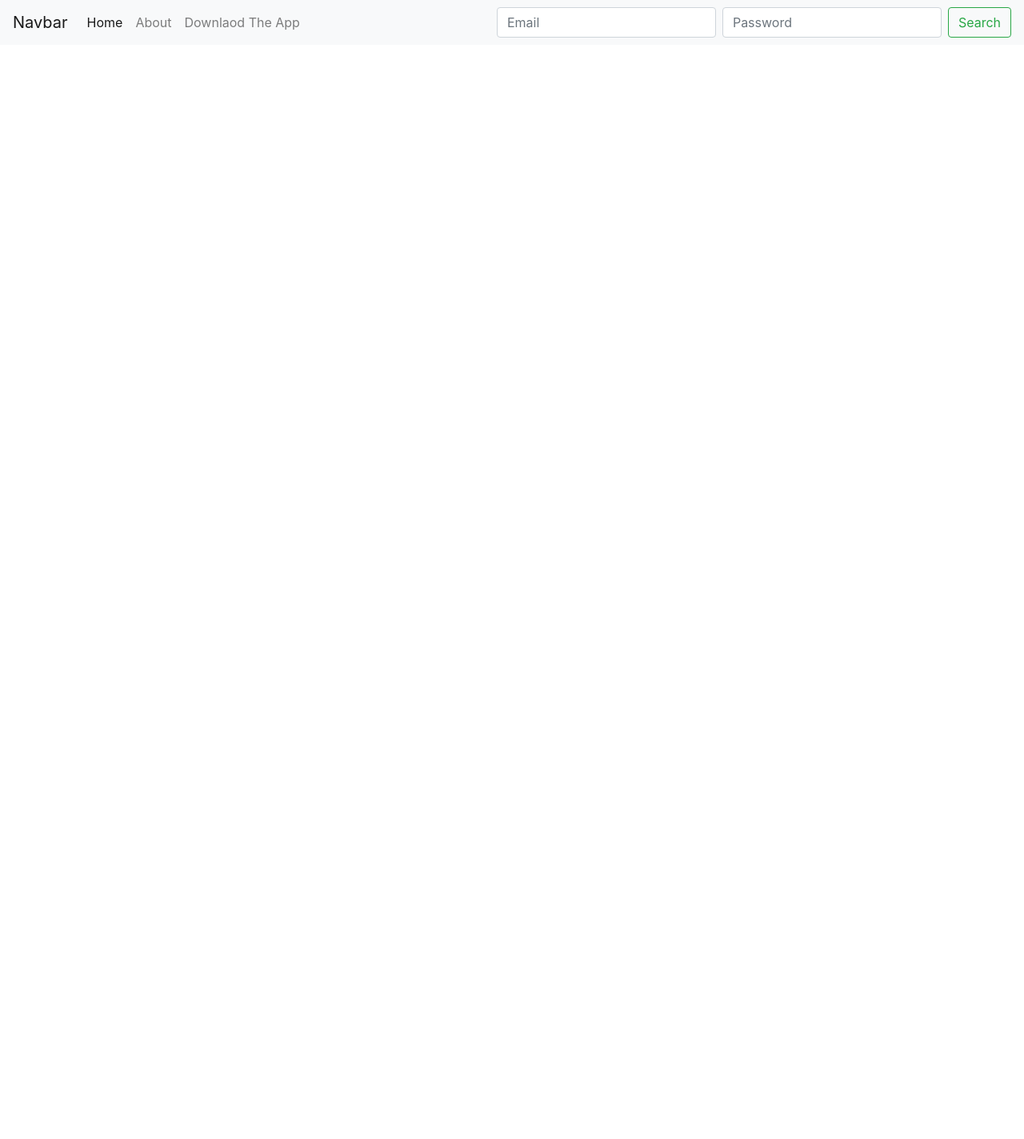
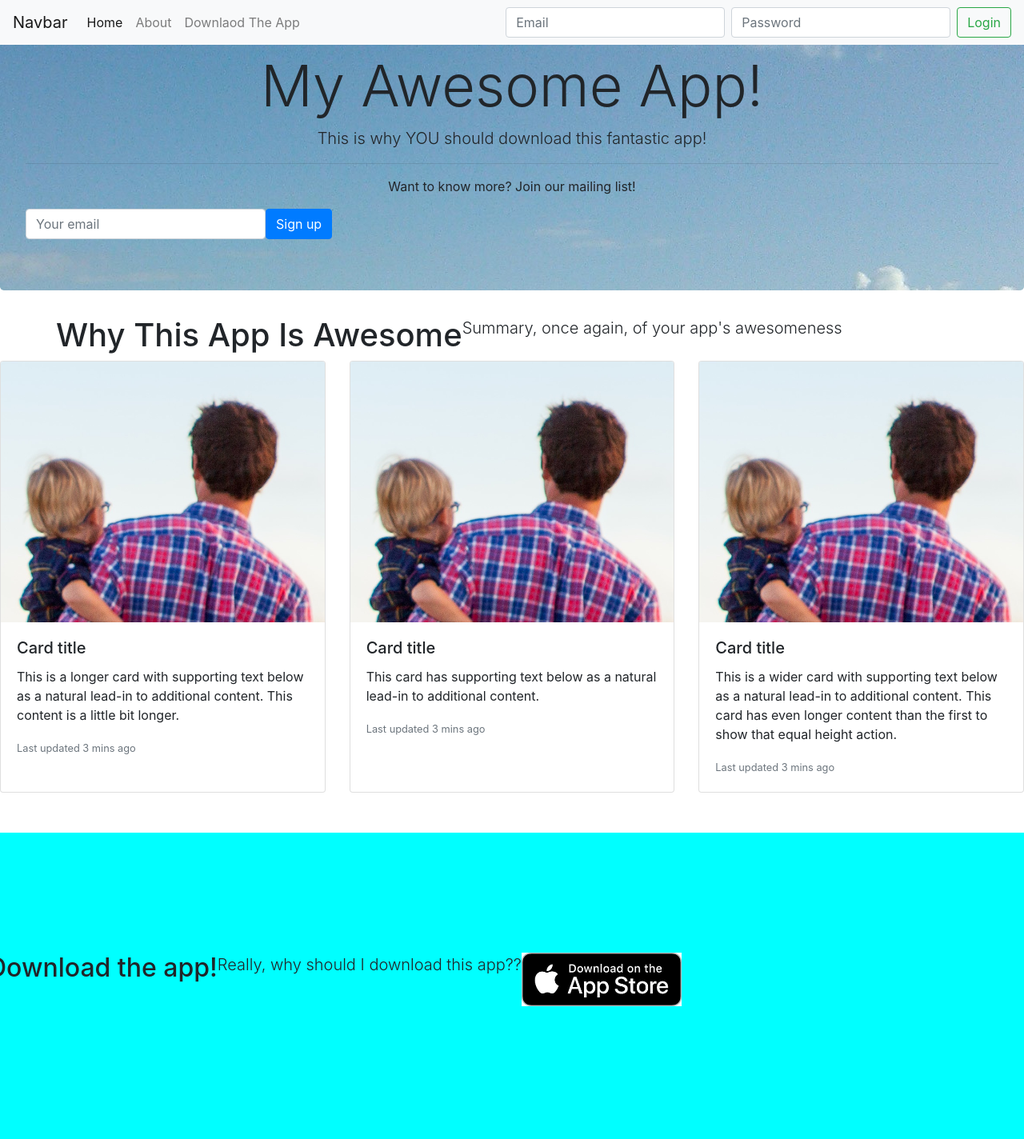
Before and after one commit to KhairuzzamanHridoy97/AppLandingPageClone-1.github.io, a plain HTML site: page app landing page/index.html in a window 1280 px wide. Shown: the whole page at 80% size. Before the commit the page ends 800 px from the top, so only its background shows below. Drawn offline with nearby package versions, Linux system fonts and the light colour scheme.

Commit message:
Update index.html

```diff
--- a/app landing page/index.html
+++ b/app landing page/index.html
@@ -9,10 +9,46 @@
     <link rel="stylesheet" href="https://maxcdn.bootstrapcdn.com/bootstrap/4.0.0/css/bootstrap.min.css" integrity="sha384-Gn5384xqQ1aoWXA+058RXPxPg6fy4IWvTNh0E263XmFcJlSAwiGgFAW/dAiS6JXm" crossorigin="anonymous">
 
     <title>App Landing Page Clone 1</title>
+    <style>
+        .jumbotron{
+            background: url(/images/seascape.jpg);
+            text-align: center;
+        }
+        #email {
+
+              width: 300px;
+
+        }
+        #footer {
+
+              background-color: aqua;
+              padding-top: 150px;
+              margin-top: 50px;
+              text-align: center;
+              padding-bottom: 150px;
+        }
+        body {
+
+              position: relative;
+
+          }
+
+          #appStoreIcon {
+
+              width: 200px;
+
+          }
+          .card-img-top {
+
+              width: 100%;
+
+          }
+
+    </style>
 
 </head>
-<body>
-    <nav class="navbar navbar-expand-md navbar-light bg-light">
+<body  data-spy="scroll" data-target="#navbar" data-offset="150">
+    <nav class="navbar navbar-expand-md navbar-light bg-light fixed-top">
         <a class="navbar-brand" href="#">Navbar</a>
         <button class="navbar-toggler" type="button" data-toggle="collapse" data-target="#navbarSupportedContent" aria-controls="navbarSupportedContent" aria-expanded="false" aria-label="Toggle navigation">
           <span class="navbar-toggler-icon"></span>
@@ -33,10 +69,82 @@
           <form class="form-inline my-2 my-lg-0">
             <input class="form-control mr-sm-2" type="email" placeholder="Email" aria-label="Search">
             <input class="form-control mr-sm-2" type="password" placeholder="Password" aria-label="Search">
-            <button class="btn btn-outline-success my-2 my-sm-0" type="submit">Search</button>
+            <button class="btn btn-outline-success my-2 my-sm-0" type="submit">Login</button>
           </form>
         </div>
       </nav>
+
+      <div class="jumbotron" id="jumbotron">
+        <h1 class="display-3">My Awesome App!</h1>
+        <p class="lead">This is why YOU should download this fantastic app!</p>
+        <hr class="m-y-2">
+        <p>Want to know more? Join our mailing list!</p>
+
+      <form class="form-inline">
+        <div class="form-group">
+          <label class="sr-only" for="email">Email address</label>
+          <div class="input-group ">
+            <!-- <div class="input-group-addon">@</div> -->
+            <input type="email" class="form-control" id="email" placeholder="Your email">
+          </div>
+        </div>
+        <button type="submit" class="btn btn-primary">Sign up</button>
+      </form>
+      </div>
+
+      <div class="container">
+
+        <div class="row" id="appSummary">
+
+            <h1>Why This App Is Awesome</h1>
+            <p class="lead">Summary, once again, of your app's awesomeness</p>
+
+          </div>
+
+      </div>
+
+      <div class="card-deck">
+        <div class="card">
+          <img class="card-img-top" src="/images/fatherandson.jpg" alt="Card image cap">
+          <div class="card-body">
+            <h5 class="card-title">Card title</h5>
+            <p class="card-text">This is a longer card with supporting text below as a natural lead-in to additional content. This content is a little bit longer.</p>
+            <p class="card-text"><small class="text-muted">Last updated 3 mins ago</small></p>
+          </div>
+        </div>
+        <div class="card">
+          <img class="card-img-top" src="/images/fatherandson.jpg" alt="Card image cap">
+          <div class="card-body">
+            <h5 class="card-title">Card title</h5>
+            <p class="card-text">This card has supporting text below as a natural lead-in to additional content.</p>
+            <p class="card-text"><small class="text-muted">Last updated 3 mins ago</small></p>
+          </div>
+        </div>
+        <div class="card">
+          <img class="card-img-top" src="/images/fatherandson.jpg" alt="Card image cap">
+          <div class="card-body">
+            <h5 class="card-title">Card title</h5>
+            <p class="card-text">This is a wider card with supporting text below as a natural lead-in to additional content. This card has even longer content than the first to show that equal height action.</p>
+            <p class="card-text"><small class="text-muted">Last updated 3 mins ago</small></p>
+          </div>
+        </div>
+      </div>
+
+      <div id="footer">
+
+        <div class="row">
+
+            <h2>Download the app!</h2>
+            <br>
+            <p class="lead">Really, why should I download this app??</p>
+
+            <p><a href=""><img id="appStoreIcon" src="/images/app store icon.png"></a></p>
+
+
+
+          </div>
+
+      </div>
 
 
 
```
